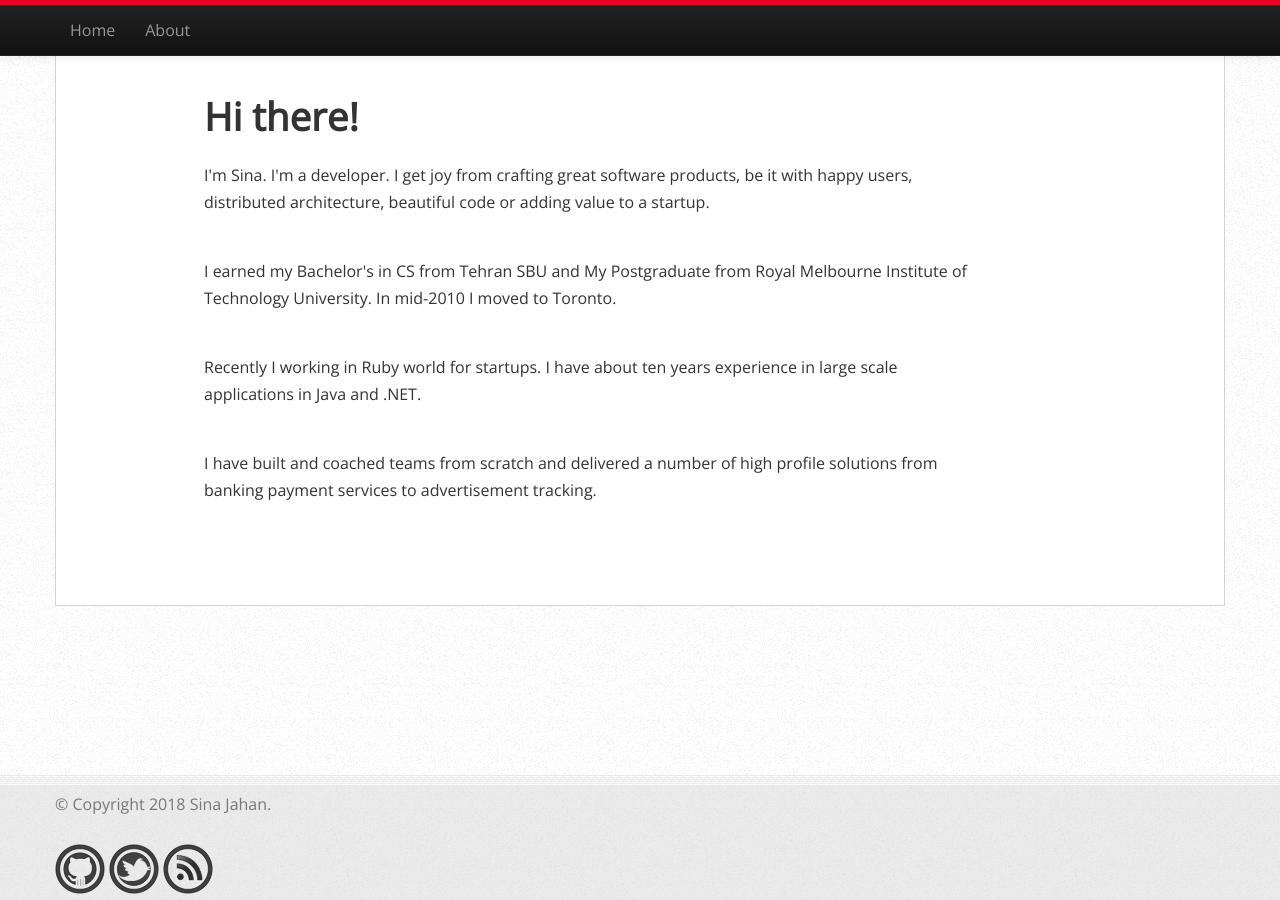
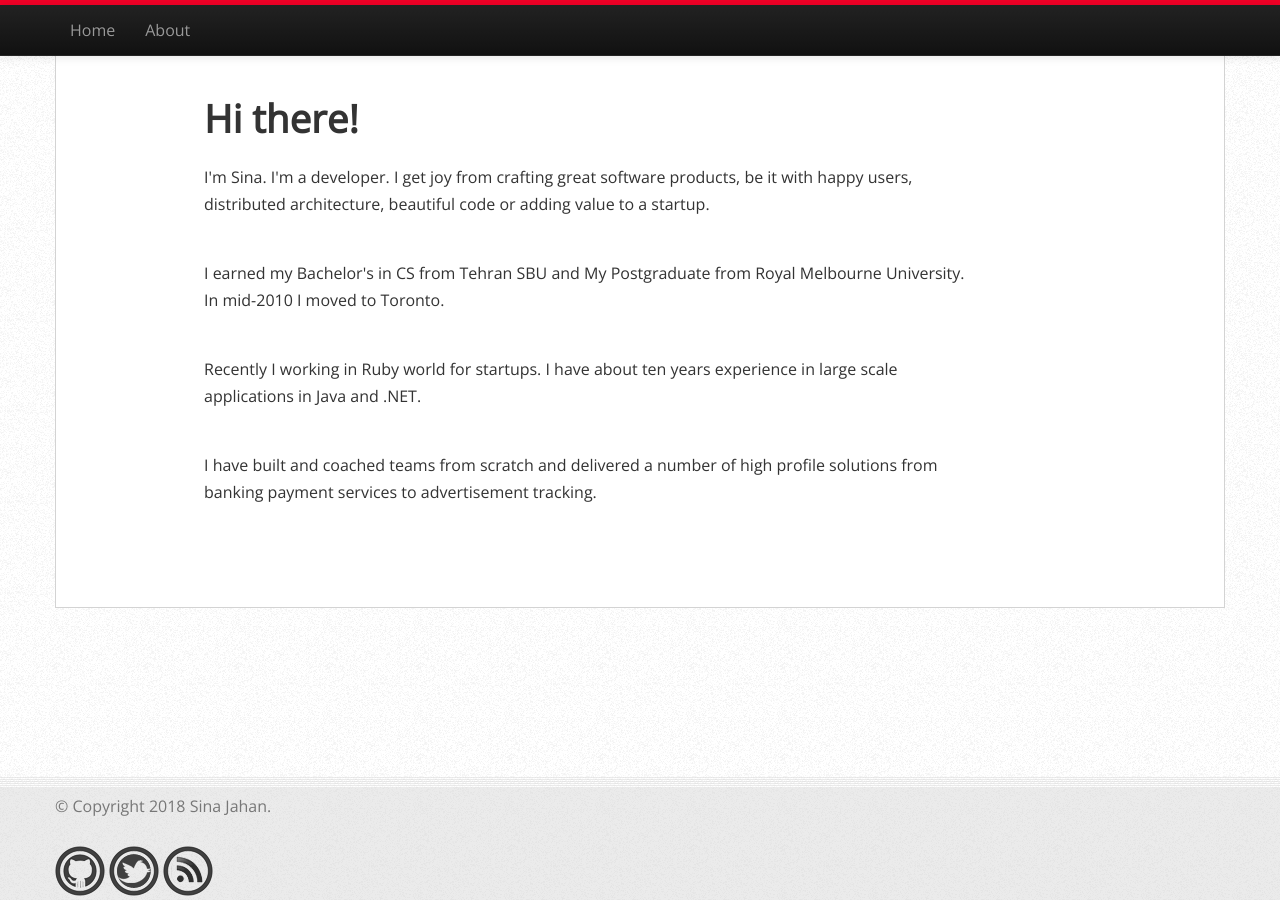
Before and after one commit to sinajahan/sinajahan.github.com, a Jekyll site: the page built from about.html, in a window 1280 px wide and 900 px high, scrolled down 353 px. Built offline with Jekyll 4.4.1, drawn with Linux system fonts in a browser that asks for light colours; nearby versions of some CDN libraries; Markdown is read by kramdown in place of the engine named in the settings.

Commit message:
update about

```diff
--- a/about.html
+++ b/about.html
@@ -17,8 +17,8 @@ title: Sina Jahan
             distributed architecture, beautiful code or adding value to a startup.
           </p>
           <p>
-            I earned my Bachelor's in CS from Tehran SBU and My Postgraduate from Royal Melbourne Institute of
-            Technology University. In mid-2010 I moved to Toronto.
+            I earned my Bachelor's in CS from Tehran SBU and My Postgraduate from Royal Melbourne University.
+            In mid-2010 I moved to Toronto.
           </p>
           <p>
             Recently I working in Ruby world for startups. I have about ten years experience in large scale applications
```
Also changed, not shown: img/sina.jpg.
